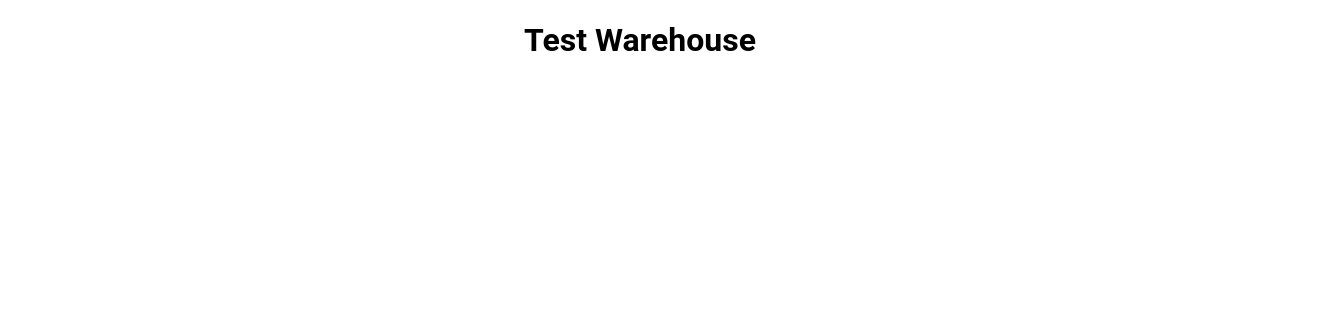
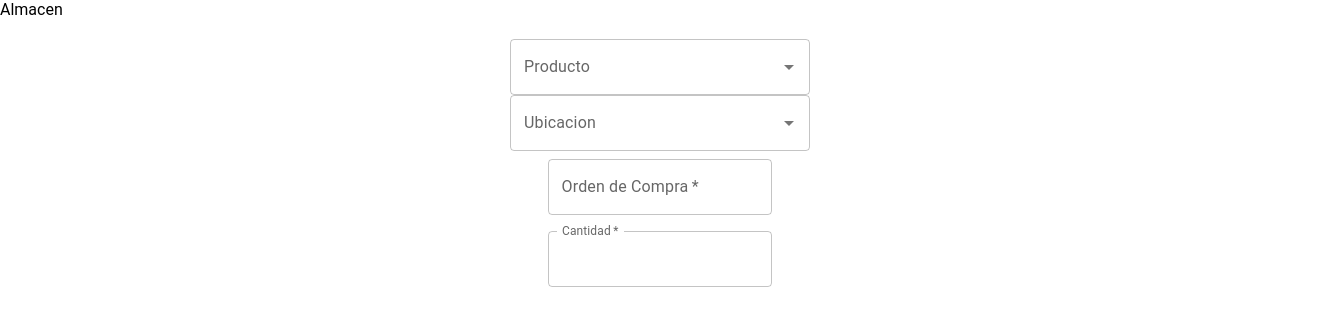
Before and after one commit to cafregoso/almacen-front, a React (Create React App) app: page / in a window 1280 px wide. Shown: the top 326 px of the page, 1320 px wide, since content can reach past the window. Built offline with nearby package versions, Linux system fonts and the light colour scheme; no server answers.

Commit message:
adding pages files

```diff
--- a/package.json
+++ b/package.json
@@ -11,6 +11,7 @@
     "@testing-library/jest-dom": "^5.16.2",
     "@testing-library/react": "^12.1.3",
     "@testing-library/user-event": "^13.5.0",
+    "axios": "^0.26.0",
     "react": "^17.0.2",
     "react-dom": "^17.0.2",
     "react-router-dom": "^6.2.2",
--- a/src/App.css
+++ b/src/App.css
@@ -1,16 +1,5 @@
 .App {
   text-align: center;
-}
-
-.App-logo {
-  height: 40vmin;
-  pointer-events: none;
-}
-
-@media (prefers-reduced-motion: no-preference) {
-  .App-logo {
-    animation: App-logo-spin infinite 20s linear;
-  }
 }
 
 .App-header {
@@ -23,16 +12,3 @@
   font-size: calc(10px + 2vmin);
   color: white;
 }
-
-.App-link {
-  color: #61dafb;
-}
-
-@keyframes App-logo-spin {
-  from {
-    transform: rotate(0deg);
-  }
-  to {
-    transform: rotate(360deg);
-  }
-}
--- a/src/App.js
+++ b/src/App.js
@@ -1,11 +1,21 @@
-import logo from './logo.svg';
+import React, { useEffect, Fragment } from 'react';
+import { BrowserRouter as Router, Route, Routes, useLocation } from 'react-router-dom';
+import Home from './Pages/Home/Home';
+import Layout from './Pages/Layout/Layout';
+
+
 import './App.css';
+
 
 function App() {
   return (
-    <div className="App">
-     <h1>Test Warehouse</h1>
-    </div>
+    <Router>
+      <Routes>
+        <Route path='/' element={ <Layout /> } className='App' >
+          <Route index element={ <Home /> } />
+        </Route>
+      </Routes>
+    </Router>
   );
 }
 
--- /dev/null
+++ b/src/Components/NavBar/NavBar.jsx
@@ -0,0 +1,9 @@
+import React from 'react'
+
+export default function NavBar() {
+  return (
+    <nav>
+        Almacen
+    </nav>
+  )
+}
--- /dev/null
+++ b/src/Pages/Home/Home.css
@@ -0,0 +1,8 @@
+.containerHome {
+    width: 100%;
+    height: 100%;
+    margin: 0;
+    padding: 20px;
+    display: grid;
+    place-items: center;
+}
--- /dev/null
+++ b/src/Pages/Home/Home.jsx
@@ -0,0 +1,124 @@
+import React, { useEffect, useState } from "react";
+import Axios from "axios";
+import { Autocomplete, TextField } from "@mui/material";
+import { Box } from "@mui/system";
+
+import "./Home.css";
+
+export default function Home() {
+  const [products, setProducts] = useState([]);
+  const [locations, setLocations] = useState([]);
+  const [record, setRecord] = useState({
+      "location": null,
+      "product": null,
+      "bills": null,
+      "qtty": null
+  })
+
+  useEffect(() => {
+    const fetchProducts = async () => {
+      try {
+        const response = await Axios({
+          url: "http://127.0.0.1:8000/products/",
+        });
+
+        setProducts(response.data);
+      } catch (err) {
+        console.error(err);
+      }
+    };
+
+    fetchProducts();
+  }, [setProducts]);
+
+  useEffect(() => {
+    const fetchLocations = async () => {
+      try {
+        const response = await Axios({
+          url: "http://127.0.0.1:8000/locations/",
+        });
+
+        setLocations(response.data);
+      } catch (err) {
+        console.error(err);
+      }
+    };
+
+    fetchLocations();
+  }, [setLocations]);
+
+    const handleProductChange = (e) => {
+        // setRecord.product = e.target.value
+        console.log(e.target)
+    }
+
+    const handleLocationChange = (e) => {
+        setRecord.location = e.target.value
+    }
+
+    const handleOrderChange = (e) => {
+        setRecord.bills = e.target.value
+    }
+
+    const handleQttyChange = (e) => {
+        setRecord.qtty = e.target.value
+    }
+
+  return (
+    <div className="containerHome">
+      <div className="homeProduct">
+        <Autocomplete
+          disablePortal
+          id="combo-box-demo"
+          options={products}
+          sx={{ width: 300 }}
+          renderInput={(params) => <TextField {...params} label="Producto" />}
+          getOptionLabel={(option) => option.name}
+          onChange={ handleProductChange }
+        />
+      </div>
+      <div className="homeLocation">
+        <Autocomplete
+          disablePortal
+          id="combo-box-demo"
+          options={locations}
+          sx={{ width: 300 }}
+          renderInput={(params) => <TextField {...params} label="Ubicacion" />}
+          getOptionLabel={(option) => option.location}
+        />
+      </div>
+      <div className="homeOrder">
+        <Box
+          component="form"
+          sx={{
+            "& .MuiTextField-root": { m: 1, width: "25ch" },
+          }}
+          Validate
+          autoComplete="off"
+        >
+          <TextField required id="outlined-required" label="Orden de Compra" />
+        </Box>
+      </div>
+      <div className="homeQtty">
+        <Box
+          component="form"
+          sx={{
+            "& .MuiTextField-root": { m: 1, width: "25ch" },
+          }}
+          Validate
+          autoComplete="off"
+        >
+          <TextField
+            required
+            id="outlined-number"
+            label="Cantidad"
+            type="number"
+            InputLabelProps={{
+              shrink: true,
+            }}
+          />
+        </Box>
+      </div>
+    </div>
+  );
+}
--- /dev/null
+++ b/src/Pages/Layout/Layout.jsx
@@ -0,0 +1,12 @@
+import React from 'react'
+import { Outlet } from 'react-router-dom'
+import NavBar from '../../Components/NavBar/NavBar'
+
+export default function Layout() {
+  return (
+    <div>
+        <NavBar />
+        <Outlet />
+    </div>
+  )
+}
--- a/src/index.css
+++ b/src/index.css
@@ -1,4 +1,6 @@
 body {
+  box-sizing: border-box;
+  padding: 0;
   margin: 0;
   font-family: 'Roboto', sans-serif;
   -webkit-font-smoothing: antialiased;
```
Also changed, not shown: src/Pages/CreateLocation/CreateLocation.jsx (added), src/Pages/CreateProduct/CreateProduct.jsx (added), src/Pages/CreateRegister/CreateRegister.jsx (added), 1 other file (tests, documents, lock files or other folders).
